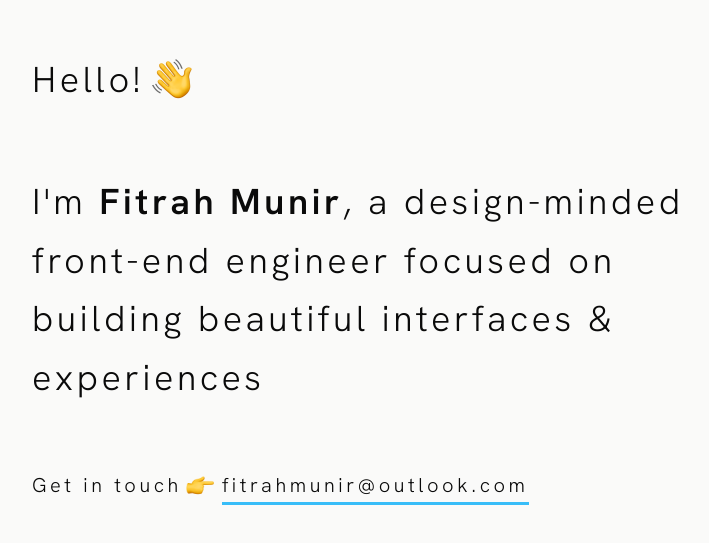
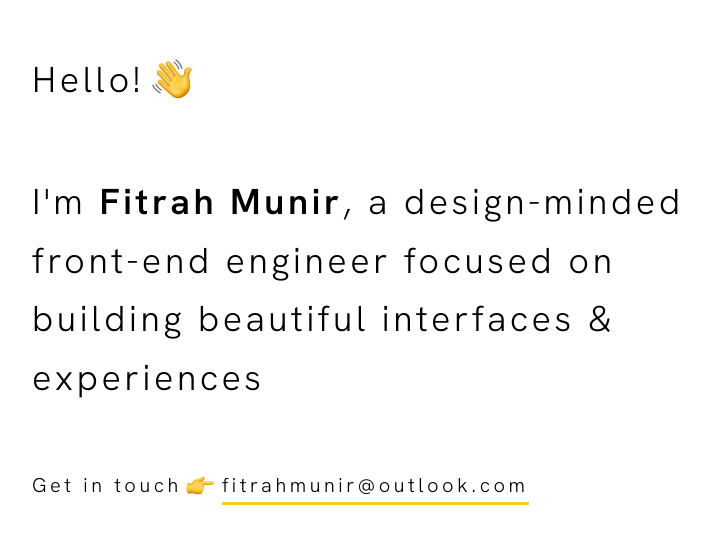
Before and after one commit to fitrahfm/portfolio, a Next.js app: page / in a window 1280 px wide. Shown: the part 125-668 px from the top of the page, without its empty margins (64-773 px from the left). Built offline with nearby package versions, Linux system fonts and the light colour scheme.

Commit message:
feat:add theme helper to automate theme based on time

```diff
--- a/src/app/layout.tsx
+++ b/src/app/layout.tsx
@@ -1,8 +1,10 @@
 import { Metadata } from "next";
+import NerdFace from "@/assets/icons/nerd-face.png";
+
 import { grotesk } from "@/components/font";
 import Layout from "@/components/layout";
 import ThemeSwitch from "@/components/themeSwitch";
-import NerdFace from "@/assets/icons/nerd-face.png";
+import { theme, themeWithPrefix } from "@/helpers/theme-changer";
 
 export const metadata: Metadata = {
   title: "Fitrah Munir - Front-End Developer",
@@ -15,9 +17,9 @@ export default function RootLayout({
   children: React.ReactNode;
 }) {
   return (
-    <html lang="en" className="fm-light">
+    <html lang="en" className={themeWithPrefix}>
       <body className={grotesk.variable} suppressHydrationWarning={true}>
-        <ThemeSwitch theme="light" />
+        <ThemeSwitch theme={theme} />
         <Layout main={children} />
       </body>
     </html>
--- a/src/components/hero.tsx
+++ b/src/components/hero.tsx
@@ -1,13 +1,6 @@
-"use client";
 import { FunctionComponent, useEffect } from "react";
 
 const Hero: FunctionComponent = () => {
-  useEffect(() => {
-    let vh = window.innerHeight * 0.01;
-
-    document.documentElement.style.setProperty("--vh", `${vh}px`);
-  }, []);
-
   return (
     <header
       className={`fm-flex fm-flex-col fm-justify-around fm-h-[calc(var(--vh,_1vh)_*_100)] lg:fm-justify-center fm-px-[50px] fm-py-[70px] lg:fm-p-0 fm-text-2xl max-[320px]:fm-text-xl lg:fm-text-4xl fm-tracking-widest fm-leading-normal lg:fm-leading-relaxed selection:fm-bg-yellow-400 dark:selection:fm-text-neutral-950`}
@@ -16,8 +9,9 @@ const Hero: FunctionComponent = () => {
         Hello!
       </h1>
       <h1 className="fm-my-16 max-[320px]:fm-my-[30px] lg:fm-w-[60%] ">
-        I&apos;m <strong className="fm-font-semibold">Fitrah Munir</strong>, a
-        design-minded front-end engineer focused on building beautiful
+        I&apos;m{" "}
+        <strong className="fm-font-semibold fm-select-all">Fitrah Munir</strong>
+        , a design-minded front-end engineer focused on building beautiful
         interfaces & experiences
       </h1>
       <div className="fm-text-sm max-[320px]:fm-text-xs lg:fm-text-xl">
--- a/src/components/themeSwitch.tsx
+++ b/src/components/themeSwitch.tsx
@@ -1,5 +1,6 @@
 "use client";
 import { FunctionComponent, ReactNode, useEffect } from "react";
+import tailwindConfig from "tailwind.config";
 
 interface IProps {
   theme: string;
@@ -7,8 +8,12 @@ interface IProps {
 
 const ThemeSwitch: FunctionComponent<IProps> = ({ theme }) => {
   useEffect(() => {
-    const HtmlElement = document.body.parentElement;
-    HtmlElement!.className = `fm-${theme}`;
+    // set theme class to html tag
+    document.documentElement.className = `${tailwindConfig.prefix}${theme}`;
+
+    // adjust innerheight of available screen
+    let vh = window.innerHeight * 0.01;
+    document.documentElement.style.setProperty("--vh", `${vh}px`);
   }, [theme]);
 
   return <div></div>;
--- /dev/null
+++ b/src/helpers/theme-changer.tsx
@@ -0,0 +1,6 @@
+import { prefix } from "tailwind.config";
+
+const HOUR = 9;
+
+export const theme = new Date().getHours() < HOUR ? "light" : "dark";
+export const themeWithPrefix = prefix + theme;
```
